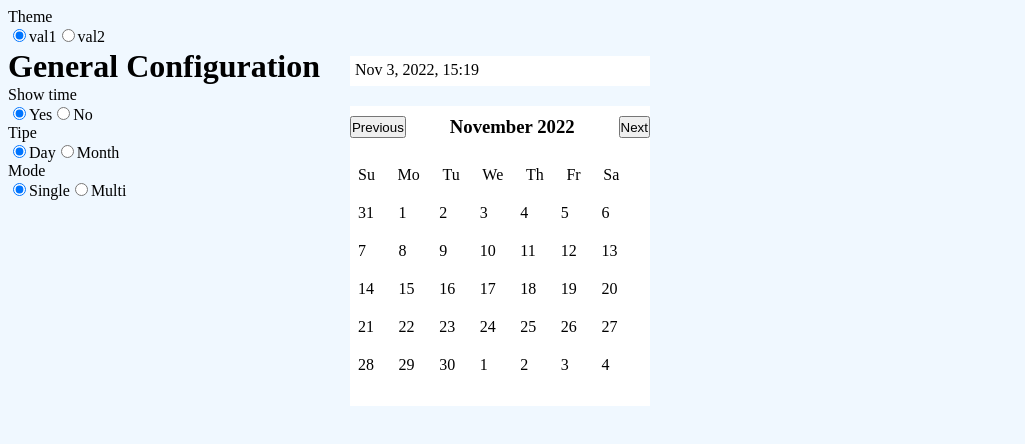
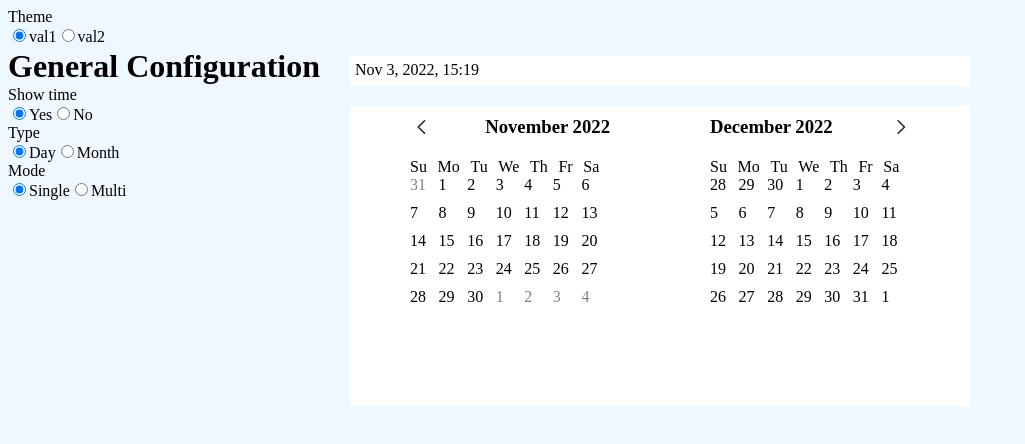
Before and after one commit to DrHoude/vue-ts, a Vue app: page / in a window 1280 px wide. Shown: the top 444 px of the page, without its empty margins (0-1025 px from the left). Built offline with nearby package versions, Linux system fonts and the light colour scheme.

Commit message:
last changes before comp reorganiation

```diff
--- a/src/components/Calendar.vue
+++ b/src/components/Calendar.vue
@@ -1,6 +1,6 @@
 <script setup lang="ts">
 
-import CalendarViewVue from './CalendarView.vue';
+import CalendarViewVue from './test comp/CalendarView.vue';
 
 import CalendarPageVue from './CalendarPage.vue';
 
@@ -11,7 +11,8 @@ import { formatDateFull} from '../utils';
 
 
 const props = defineProps ({
-    showTime: Boolean
+    showTime: Boolean,
+    showMonths: Boolean
 })
 
 const visible = ref(true)
@@ -37,7 +38,7 @@ const visible = ref(true)
     </div>
 
 
-   <CalendarPageVue v-if = "visible" @day-selected="updateCurrentDate"/>
+   <CalendarPageVue v-if = "visible" @day-selected="updateCurrentDate" :showMonths="showMonths"/>
 
 
 
--- a/src/components/CalendarPage.vue
+++ b/src/components/CalendarPage.vue
@@ -1,35 +1,72 @@
 <script setup lang="ts">
-import { ref, computed } from 'vue'
-import { formatDateTitle, getAllDaysInMonth} from '../utils';
+import { ref, computed, toRefs, watch } from 'vue'
+import { formatDateTitle, getAllDaysInMonth, getMonths} from '../utils';
 
+const props = defineProps ({
+    showMonths: Boolean
+})
 
 
 let showDateObj = ref(new Date())
 let selectedDateObj = ref(new Date())
+
+let months = getMonths()
+
+
 
 
 
 
 const week = ref(['Su', 'Mo', 'Tu', 'We', 'Th', 'Fr', 'Sa'])
 
+
+
 let showDateString = computed(() => {
     return formatDateTitle(showDateObj.value)
+})
+
+let showDateStringNext = computed(()=> {
+    let nextObj = new Date(showDateObj.value)
+    nextObj.setMonth(showDateObj.value.getMonth()+1)
+    return formatDateTitle(nextObj)
 })
 
 let dateObjs = computed(() => {
     return getAllDaysInMonth(showDateObj.value)
 })
 
+
+
+let dateObjsNext = computed(()=> {
+    let nextObj = new Date(showDateObj.value)
+    nextObj.setMonth(showDateObj.value.getMonth()+1)
+    return getAllDaysInMonth(nextObj)
+})
+
+
+
+
+
 function nextDate() {
-    showDateObj.value = new Date(showDateObj.value.setMonth(showDateObj.value.getMonth() + 1))
-    console.log(showDateObj.value)
+
+
+    return showDateObj.value = new Date(showDateObj.value.setMonth(showDateObj.value.getMonth() + 1))
+
+
 }
+
 
 function previousDate() {
     showDateObj.value = new Date(showDateObj.value.setMonth(showDateObj.value.getMonth() - 1))
-    console.log(showDateObj.value)
+
 }
 
+function getDateClasses(dateObj: Date) {
+    return {
+        'selected-date': selectedDateObj.value.toString()===dateObj.toString(),
+        'not-current-month-day': showDateObj.value.getMonth() !== dateObj.getMonth()
+    }
+}
 
 
 
@@ -47,34 +84,107 @@ const daySelected = (day: Date) => {
 
 <template>
     <div class="container">
-        <header>
-            <button @click="previousDate">Previous</button>
 
+        <div class="container-1">
 
-            <h3>{{ showDateString }}</h3>
-            <button @click="nextDate">Next</button>
-        </header>
+            <header>
+                <button @click="previousDate" class="btnPrevious"></button>
+                <h3>{{ showDateString }}</h3>
 
-        <body>
+            </header>
+
             <div class="calendar-container">
-                <div class="calendar-week">
-                    <div v-for="item in week" class="week-day">
-                        {{ item }}
+
+                <div v-if ="!props.showMonths">
+
+                    <div class="calendar-week">
+                        <div v-for="item in week" class="week-day">
+                            {{ item }}
+                        </div>
                     </div>
+
+                    <div class="calendar-days">
+                        <div
+                        v-for="dateObj in dateObjs" @click="daySelected(dateObj)"
+                        :class="getDateClasses(dateObj)"
+                         >{{ dateObj.getDate() }}</div>
+                    </div>
+
                 </div>
 
-                <div class="calendar-days">
-                    <div :class="{'selected-date': selectedDateObj.toString()===dateObj.toString()}" v-for="dateObj in dateObjs" @click="daySelected(dateObj)">{{ dateObj.getDate() }}</div>
+                <div v-else class="calendar-months">
+                    <div v-for="month in months" class="calendar-month">{{month}}</div>
                 </div>
+
 
             </div>
 
+        </div>
 
-        </body>
+        <div class="container-2">
+
+            <header>
+                <h3>{{showDateStringNext}}</h3>
+                <button @click="nextDate" class="btnNext"></button>
+            </header>
+
+            <div class="calendar-container">
+
+                <div v-if ="!props.showMonths">
+                    <div class="calendar-week">
+                        <div v-for="item in week" class="week-day">
+                            {{ item }}
+                        </div>
+                    </div>
+
+                    <div class="calendar-days">
+                        <div :class="{'selected-date': selectedDateObj.toString()===dateObjNext.toString()}"
+                            v-for="dateObjNext in dateObjsNext" @click="daySelected(dateObjNext)" >{{ dateObjNext.getDate() }}</div>
+                    </div>
+
+                </div>
+
+                <div v-else class="calendar-months">
+                    <div v-for="month in months" class="calendar-month">{{month}}</div>
+                </div>
+
+
+
+            </div>
+
+        </div>
+
+
     </div>
 </template>
 
 <style scoped>
+.not-current-month-day {
+    color: grey;
+}
+
+.btnNext {
+    background-image: url(../assets/3.png);
+    background-size: cover;
+    width: 20px;
+    border: none;
+    background-color: white;
+
+}
+
+.btnPrevious  {
+    background-image: url(../assets/2.png);
+    background-size: cover;
+    width: 20px;
+    border: none;
+    background-color: white;
+
+}
+
+.img {
+    height: 20px;
+    width: 20px;
+}
 
 .container {
     margin-left: 30px;
@@ -82,11 +192,21 @@ const daySelected = (day: Date) => {
     background-color: white;
 
     min-height: 300px;
-    min-width: 300px;
+    min-width: 600px;
+    padding: 0 10px;
+
+    display: flex;
+    justify-content: space-around;
+}
+.container-1,
+.container-2 {
+    min-width: 200px;
 }
 
 .selected-date{
     background-color: blue;
+    border-radius: 100%;
+
 }
 
 
@@ -105,14 +225,31 @@ const daySelected = (day: Date) => {
 .calendar-days {
     display: grid;
     grid-template-columns: repeat(7, 1fr);
-    row-gap: 20px;
-    padding-top: 20px;
+    row-gap: 10px;
     background-color: white;
+}
+
+.calendar-months {
+    display: flex ;
+    flex-wrap: wrap;
+    width: 250px;
+    margin-top: 15px;
+
 
 }
 
+.calendar-month {
+    border: 1px solid rgb(168, 163, 163);
+    cursor: pointer;
+    width: 25px;
+    font-size: 14px;
+    margin-left: 15px;
+    margin-bottom: 15px;
+    padding: 5px 20px;
+}
+
 .day {
-    display: flex;
+
     flex: 1 1 auto;
 }
 
--- a/src/components/GeneralConfig.vue
+++ b/src/components/GeneralConfig.vue
@@ -5,6 +5,8 @@ import CalendarVue from './Calendar.vue';
 import { ref } from 'vue';
 
 const seen = ref(true)
+
+const type = ref(false)
 
 </script>
 
@@ -15,12 +17,12 @@ const seen = ref(true)
         <div>
         <h1>General Configuration</h1>
         <RadioCompVue name="radio2" theme ="Show time" option1="Yes" option2="No" @radio-click="seen = !seen"/>
-        <RadioCompVue name="radio3" theme ="Tipe" option1="Day" option2="Month" @radio-click=""/>
+        <RadioCompVue name="radio3" theme ="Type" option1="Day" option2="Month" @radio-click="type = !type"/>
         <RadioCompVue name="radio4" theme ="Mode" option1="Single" option2="Multi" @radio-click=""/>
     </div>
 
     <div>
-        <CalendarVue :showTime="seen"/>
+        <CalendarVue :showTime="seen" :showMonths="type"/>
 
     </div>
 
--- a/src/components/CalendarView.vue
+++ b/src/components/test comp/CalendarView.vue
@@ -1,7 +1,7 @@
 <script setup lang="ts">
 import {ref} from 'vue';
 
-import CalendarPageVue from './CalendarPage.vue';
+import CalendarPageVue from '../CalendarPage.vue';
 
 
 
@@ -13,7 +13,7 @@ import CalendarPageVue from './CalendarPage.vue';
 <template>
 
     <div id="container">
-        <CalendarPageVue/>
+
     </div>
 
 
@@ -28,6 +28,7 @@ import CalendarPageVue from './CalendarPage.vue';
     min-height: 300px;
     min-width: 300px;
 
+
 }
 
 </style>
--- a/src/utils.ts
+++ b/src/utils.ts
@@ -1,6 +1,6 @@
 const months = ['Jan', 'Feb', 'Mar', 'Apr', 'May', 'Jun', 'Jul', 'Aug', 'Sep', 'Oct', 'Nov', 'Dec'];
 
-const monthsFull = ['January', 'February', 'March', 'April', 'May', 'June', 'July', 'August', 'September', 'October', 'November', 'dec'];
+const monthsFull = ['January', 'February', 'March', 'April', 'May', 'June', 'July', 'August', 'September', 'October', 'November', 'December'];
 
 console.log(monthsFull.indexOf('November'))
 
@@ -11,6 +11,14 @@ interface Options {
 
 }
 
+export function getMonths() {
+    let arr = [];
+
+    arr = [...months]
+
+    return arr
+}
+
 export function getAllDaysInMonth(date: Date) {
 
     let first = new Date(date.getFullYear(), date.getMonth(), 1)
@@ -19,6 +27,7 @@ export function getAllDaysInMonth(date: Date) {
     let last = new Date(date.getFullYear(), date.getMonth() + 1, 0)
     const lastDate = last.getDate()
     last.setDate(lastDate + (7 - last.getDay()))
+
 
 
     let arr = [];
@@ -61,28 +70,9 @@ export function formatDateTitle(dateObj:Date, options: Options= {}): string {
     let year, month
     let message = ''
 
-    // if(!nextTime && !previuosTime) {
         year = dateObj.getFullYear()
         month = monthsFull[dateObj.getMonth()]
         message = `${month} ${year}`
-    // }
-
-    // if(nextTime) {
-    //     month = monthsFull[dateObj.getMonth()+ 1]
-
-    //     year = (dateObj.getMonth() === 11)? dateObj.getFullYear() + 1 : dateObj.getFullYear();
-
-    //     message = `${month} ${year}`
-    // }
-
-    // if(previuosTime) {
-    //     month = monthsFull[dateObj.getMonth() - 1]
-
-
-    //     year = (dateObj.getMonth() === 11)? dateObj.getFullYear() - 1 : dateObj.getFullYear();
-
-    //     message = `${month} ${year}`
-    // }
 
     return message
 
```
Also changed, not shown: src/assets/2.png (added), src/assets/3.png (added).
